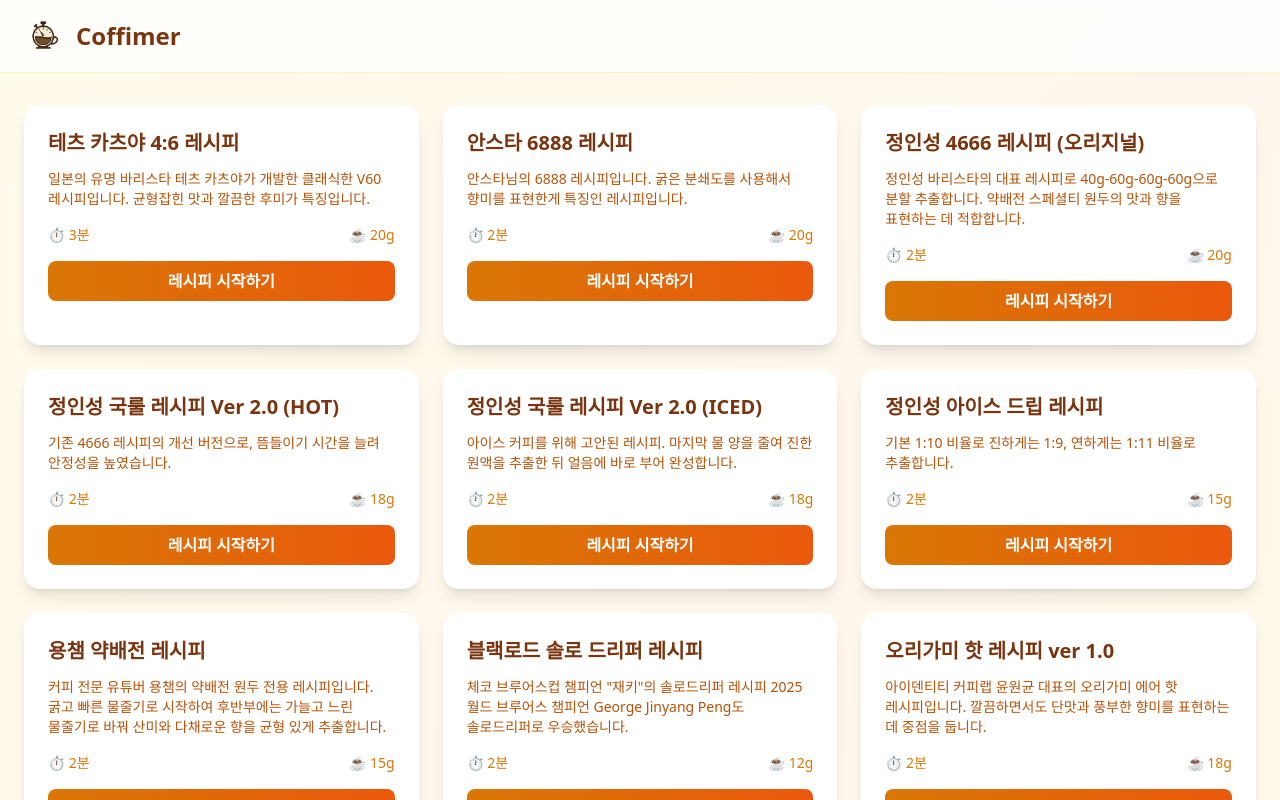
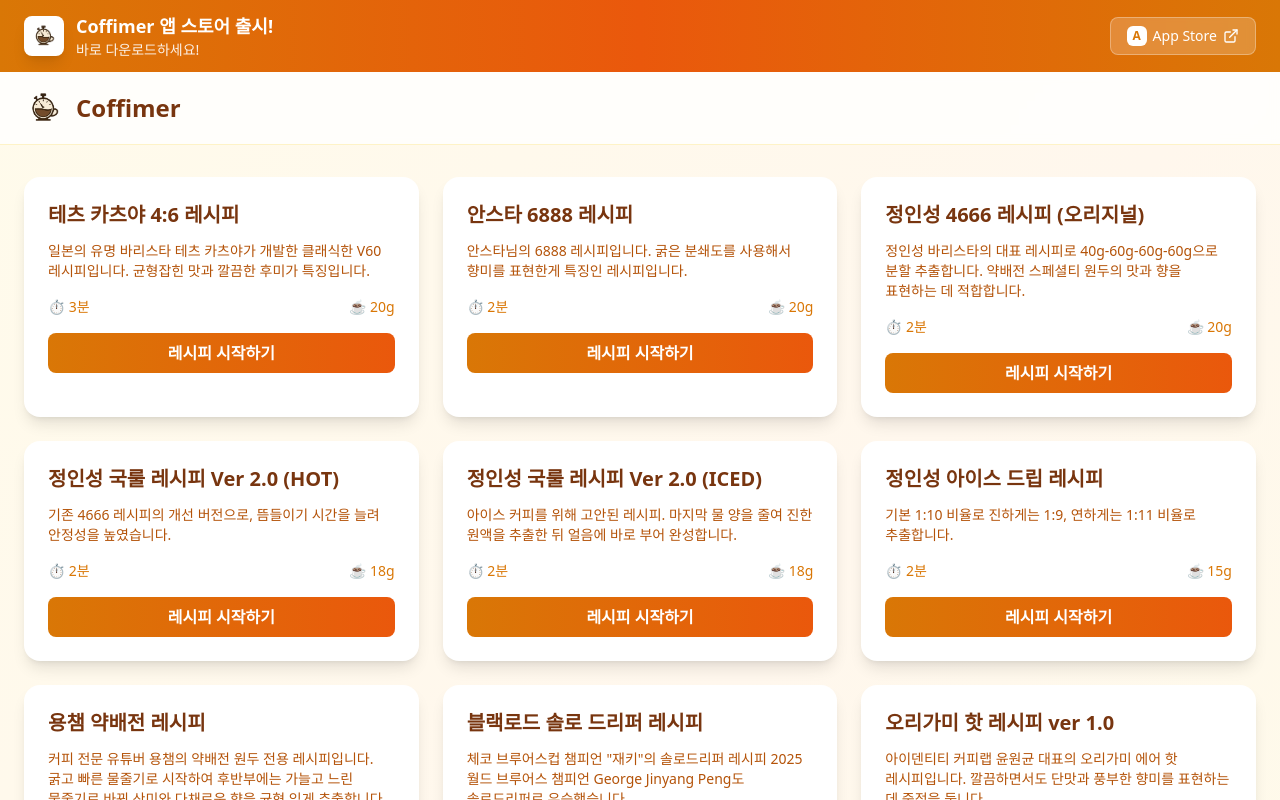
Before and after one commit to minseok1109/coffimer, a Next.js app: page / in a window 1280 px wide. Shown: the top 800 px of the page. Built offline with nearby package versions, Linux system fonts and the light colour scheme.

Commit message:
feat: 상단 배너 추가

```diff
--- /dev/null
+++ b/app/_components/TopBanner.tsx
@@ -0,0 +1,71 @@
+'use client';
+
+import Image from 'next/image';
+import { ExternalLink } from 'lucide-react';
+
+const APP_STORE_URL = 'https://apps.apple.com/kr/app/coffimer/id6747644924';
+
+export default function TopBanner() {
+    const handleDownload = () => {
+        window.open(APP_STORE_URL, '_blank', 'noopener,noreferrer');
+    };
+
+    return (
+        <div className="bg-gradient-to-r from-amber-600 via-orange-600 to-amber-600 text-white">
+            <div className="max-w-7xl mx-auto px-4 py-2 sm:px-6 sm:py-3">
+                <div className="flex items-center justify-between gap-3">
+                    <div className="flex items-center gap-2 sm:gap-3 flex-1 min-w-0">
+                        <AppIcon />
+                        <div className="flex-1 min-w-0">
+                            <h2 className="text-sm sm:text-lg font-bold truncate">
+                                Coffimer 앱 스토어 출시!
+                            </h2>
+                            <p className="text-xs sm:text-sm opacity-90 truncate">
+                                바로 다운로드하세요!
+                            </p>
+                        </div>
+                    </div>
+
+                    <DownloadButton onClick={handleDownload} />
+                </div>
+            </div>
+        </div>
+    );
+}
+
+function AppIcon() {
+    return (
+        <div className="w-8 h-8 sm:w-10 sm:h-10 bg-white rounded-lg p-1.5 shadow-lg flex-shrink-0">
+            <Image
+                src="/images/logo.png"
+                alt="Coffimer App Logo"
+                width={32}
+                height={32}
+                className="w-full h-full object-contain"
+            />
+        </div>
+    );
+}
+
+function DownloadButton({ onClick }: { onClick: () => void }) {
+    return (
+        <button
+            onClick={onClick}
+            className="inline-flex items-center gap-1.5 px-3 py-1.5 sm:px-4 sm:py-2 bg-white/20 hover:bg-white/30 backdrop-blur-sm rounded-lg font-medium text-xs sm:text-sm transition-all duration-200 hover:scale-105 border border-white/30 flex-shrink-0"
+            aria-label="App Store에서 Coffimer 앱 다운로드"
+        >
+            <AppStoreBadge />
+            <span className="hidden sm:inline">App Store</span>
+            <span className="sm:hidden">다운로드</span>
+            <ExternalLink className="w-3 h-3 sm:w-4 sm:h-4" />
+        </button>
+    );
+}
+
+function AppStoreBadge() {
+    return (
+        <div className="w-4 h-4 sm:w-5 sm:h-5 bg-white rounded-md flex items-center justify-center">
+            <span className="text-xs font-bold text-amber-600">A</span>
+        </div>
+    );
+}
--- a/app/page.tsx
+++ b/app/page.tsx
@@ -3,6 +3,7 @@
 import { useRouter } from 'next/navigation';
 import { getAllRecipes, Recipe } from '@/lib/recipes';
 import AppLogo from './_components/AppLogo';
+import TopBanner from './_components/TopBanner';
 
 // Magic number를 명명된 상수로 분리
 const SECONDS_PER_MINUTE = 60;
@@ -125,6 +126,7 @@
 
     return (
         <div className="min-h-screen bg-gradient-to-br from-amber-50 via-orange-50 to-yellow-50">
+            <TopBanner />
             <AppHeader />
             <main className="max-w-7xl mx-auto px-6 py-8">
                 <RecipeGrid recipes={recipes} onRecipeClick={handleRecipeClick} />
```
